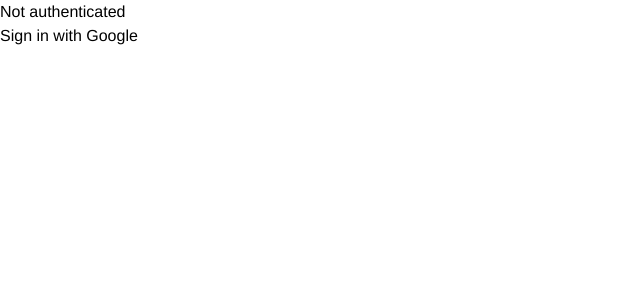
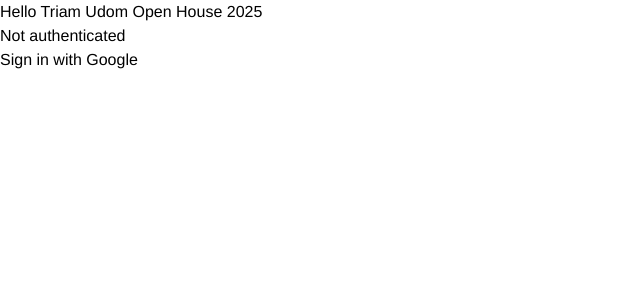
Before and after one commit to Adisuarn/oph2025, a Next.js app: page / in a window 1280 px wide. Shown: the top 300 px of the page, without its empty margins (0-640 px from the left). Built offline with nearby package versions, Linux system fonts and the light colour scheme; no server answers; what @elysiajs/eden, @t3-oss/env-nextjs would draw is missing.

Commit message:
intial commit

```diff
--- a/src/app/page.tsx
+++ b/src/app/page.tsx
@@ -9,6 +9,7 @@
   const session = await auth()
   return (
     <div>
+      <p>Hello Triam Udom Open House 2025</p>
       {session ? (
         <div>
           <h1>Authenticated</h1>
```
